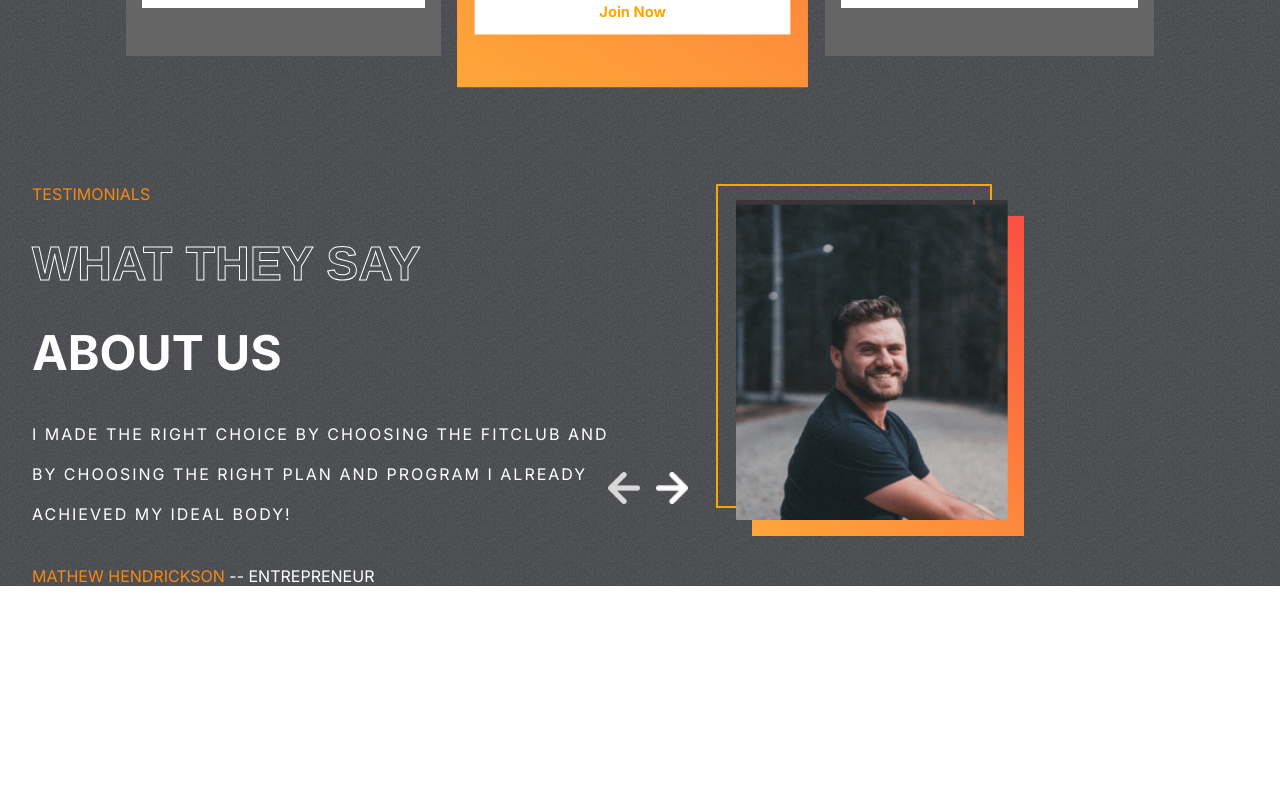
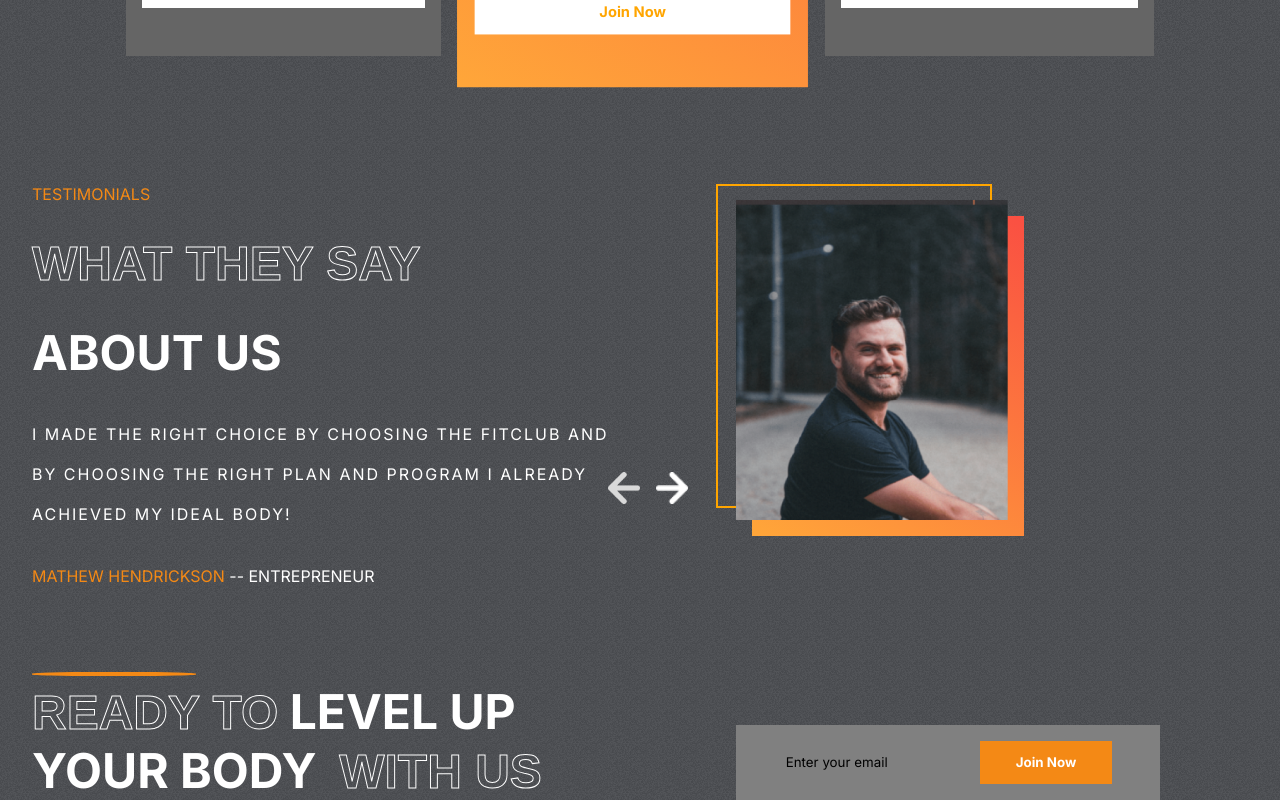
Before and after one commit to teamkotlin/FitnessClub, a React (Create React App) app: page / in a window 1280 px wide. Shown: the part 2148-2948 px from the top of the page. Before the commit the page ends 2734 px from the top, so only its background shows below. Built offline with nearby package versions, Linux system fonts and the light colour scheme.

Commit message:
join us section

```diff
--- a/src/App.js
+++ b/src/App.js
@@ -1,5 +1,6 @@
 import './App.css';
 import Hero from './components/Hero';
+import JoinUs from './components/join_us/JoinUs';
 import Plans from './components/plans/Plans';
 import Programs from './components/programs/Programs';
 import Testimonials from './components/testimonials/Testimonials';
@@ -10,6 +11,7 @@ function App() {
           <Programs/>
           <Plans/>
           <Testimonials/>
+          <JoinUs/>
     </div>
   );
 }
--- /dev/null
+++ b/src/components/join_us/JoinUs.css
@@ -0,0 +1,42 @@
+.join-us{
+    display: flex;
+    padding: 0rem 2rem;
+    gap: 1rem;
+}
+.left-j{
+    display: flex;
+    flex: 1;
+    flex-direction: column;
+    color: white;
+    font-size: 3rem;
+    font-weight: bold;
+    text-transform: uppercase;
+}
+.left-j>hr{
+    width: 10rem;
+    border: 2px solid var(--orange);
+    border-radius: 40%;
+    position: absolute;
+    margin-top: -10px;
+}
+
+.right-j{
+    display: flex;
+    flex: 1;
+    justify-content: center;
+    align-items: flex-end;
+}
+.email-container{
+    display: flex;
+    padding: 1rem 3rem;
+    background-color: gray;
+}
+::placeholder{
+    color: var(--lightGray);
+}
+.email-container>input{
+
+    border: none;
+    outline: none;
+    background-color: transparent;
+}
--- /dev/null
+++ b/src/components/join_us/JoinUs.jsx
@@ -0,0 +1,25 @@
+import React from 'react'
+import './JoinUs.css'
+const JoinUs = () => {
+  return (
+    <div className='join-us'>
+        <div className="left-j">
+            <hr />
+            <div>
+                <span className='stroke-text'>ready to</span><span>&nbsp;</span><span>level up</span>
+            </div>
+            <div>
+                <span>your body </span><span>&nbsp;</span><span className='stroke-text'>with us</span>
+            </div>
+        </div>
+      <div className="right-j">
+        <form action="" className='email-container'>
+            <input type="email" name='email'placeholder='Enter your email'/>
+            <button className='btn'>Join Now</button>
+        </form>
+      </div>
+    </div>
+  )
+}
+
+export default JoinUs
```
